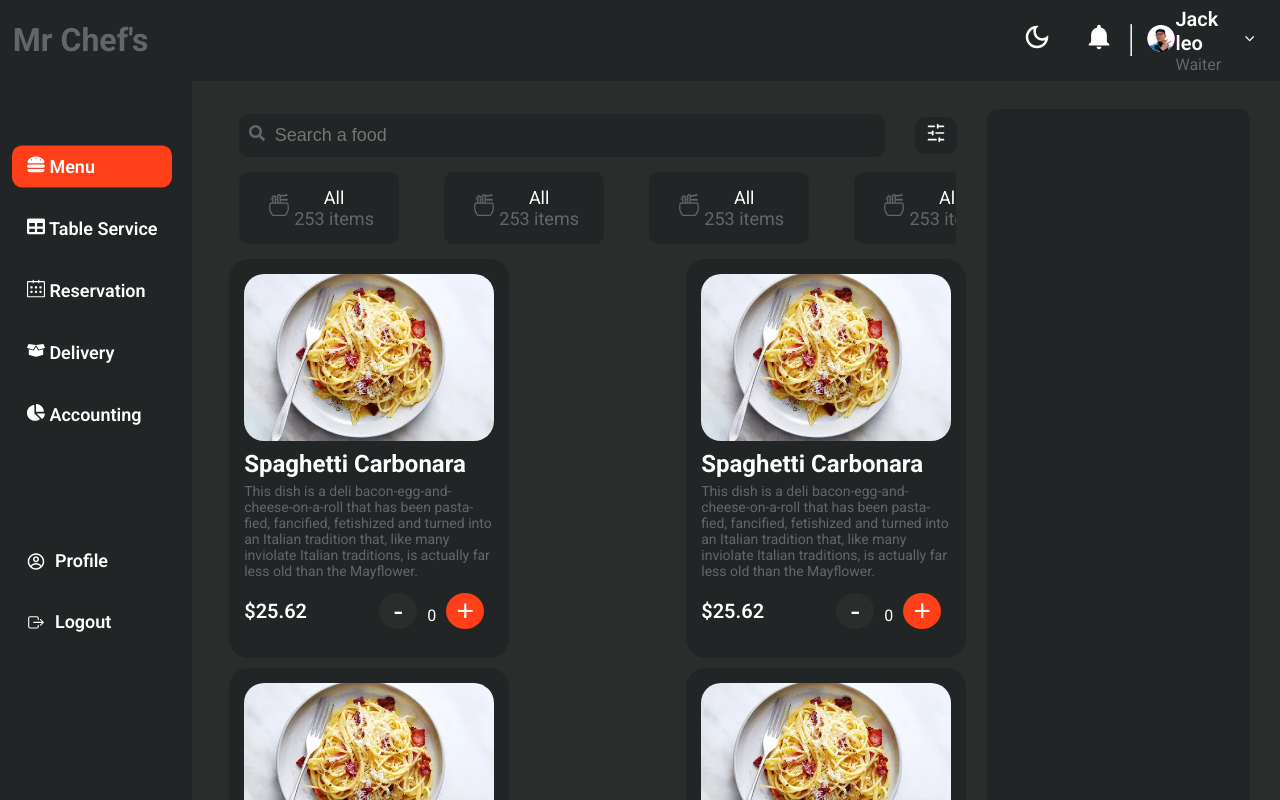
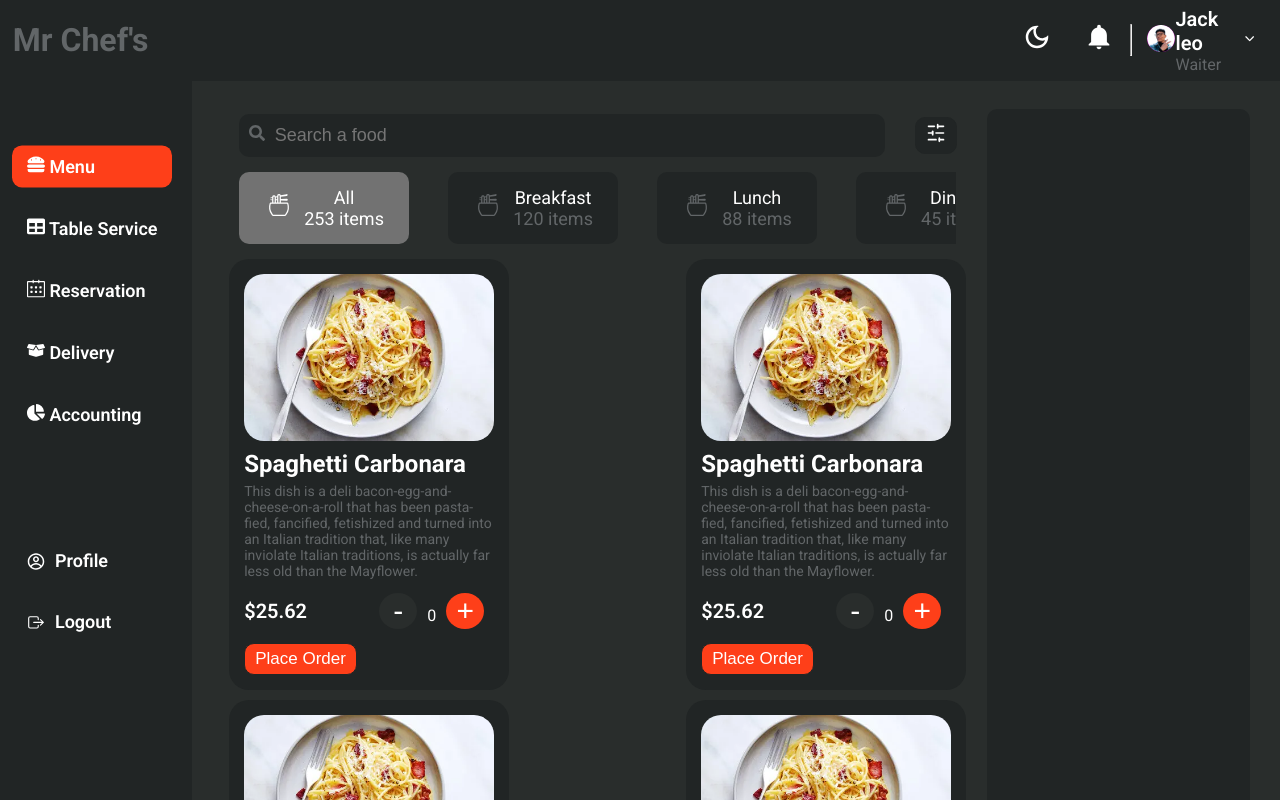
Before and after one commit to SrijeshBista/software, a React (Vite) app: page / in a window 1280 px wide. Shown: the top 800 px of the page. Built offline with nearby package versions, Linux system fonts and the light colour scheme; a web font is replaced by a local one.

Commit message:
srijeshbista12

```diff
--- a/src/component/Menu.jsx
+++ b/src/component/Menu.jsx
@@ -1,12 +1,23 @@
 import React from "react";
 import NavBar from "./navbars/NavBar";
 import SideNav from "./navbars/SideNav";
+import { useState } from "react";
 import { FaSearch } from "react-icons/fa";
 import { LuSlidersHorizontal } from "react-icons/lu";
 import { CiBowlNoodles } from "react-icons/ci";
+import { FaCoffee } from "react-icons/fa";
 import MenuCard from "./MenuCard";
 import pasta from "../assets/spaghetti.png";
 const Menu = (props) => {
+  const [activeCategory, setActiveCategory] = useState("All");
+
+  const categories = [
+    { name: "All", count: 253 },
+    { name: "Breakfast", count: 120 },
+    { name: "Lunch", count: 88 },
+    { name: "Dinner", count: 45 },
+    { name: "Baverage", count: 33 },
+  ];
   return (
     <>
       <section id="menu">
@@ -29,62 +40,65 @@ const Menu = (props) => {
               </div>
               <div className="menu-middle">
                 <div className="card">
-                  <div className="small-card">
-                    <div className="icons">
-                      <CiBowlNoodles />
+                  {categories.map((cat) => (
+                    <div
+                      key={cat.name}
+                      className={`small-card ${
+                        activeCategory === cat.name ? "active" : ""
+                      }`}
+                      onClick={() => setActiveCategory(cat.name)}
+                    >
+                      <div className="icons">
+                        <CiBowlNoodles />
+
+                      </div>
+                      <div className="detail">
+                        <p>{cat.name}</p>
+                        <span>{cat.count} items</span>
+                      </div>
                     </div>
-                    <div className="detail">
-                      <p>All</p>
-                      <span>253 items</span>
-                    </div>
-                  </div>
-                  <div className="small-card">
-                    <div className="icons">
-                      <CiBowlNoodles />
-                    </div>
-                    <div className="detail">
-                      <p>All</p>
-                      <span>253 items</span>
-                    </div>
-                  </div>
-                  <div className="small-card">
-                    <div className="icons">
-                      <CiBowlNoodles />
-                    </div>
-                    <div className="detail">
-                      <p>All</p>
-                      <span>253 items</span>
-                    </div>
-                  </div>
-                  <div className="small-card">
-                    <div className="icons">
-                      <CiBowlNoodles />
-                    </div>
-                    <div className="detail">
-                      <p>All</p>
-                      <span>253 items</span>
-                    </div>
-                  </div>
-                  <div className="small-card">
-                    <div className="icons">
-                      <CiBowlNoodles />
-                    </div>
-                    <div className="detail">
-                      <p>All</p>
-                      <span>253 items</span>
-                    </div>
-                  </div>
+                  ))}
                 </div>
               </div>
 
               <div className="menu-bottom">
                 <div className="cards">
-                  <MenuCard name="Spaghetti Carbonara" price="$25.62" img={pasta} des="This dish is a deli bacon-egg-and-cheese-on-a-roll that has been pasta-fied, fancified, fetishized and turned into an Italian tradition that, like many inviolate Italian traditions, is actually far less old than the Mayflower." />
-                  <MenuCard name="Spaghetti Carbonara" price="$25.62" img={pasta} des="This dish is a deli bacon-egg-and-cheese-on-a-roll that has been pasta-fied, fancified, fetishized and turned into an Italian tradition that, like many inviolate Italian traditions, is actually far less old than the Mayflower." />
-                  <MenuCard name="Spaghetti Carbonara" price="$25.62" img={pasta} des="This dish is a deli bacon-egg-and-cheese-on-a-roll that has been pasta-fied, fancified, fetishized and turned into an Italian tradition that, like many inviolate Italian traditions, is actually far less old than the Mayflower." />
-                  <MenuCard name="Spaghetti Carbonara" price="$25.62" img={pasta} des="This dish is a deli bacon-egg-and-cheese-on-a-roll that has been pasta-fied, fancified, fetishized and turned into an Italian tradition that, like many inviolate Italian traditions, is actually far less old than the Mayflower." />
-                  <MenuCard name="Spaghetti Carbonara" price="$25.62" img={pasta} des="This dish is a deli bacon-egg-and-cheese-on-a-roll that has been pasta-fied, fancified, fetishized and turned into an Italian tradition that, like many inviolate Italian traditions, is actually far less old than the Mayflower." />
-                  <MenuCard name="Spaghetti Carbonara" price="$25.62" img={pasta} des="This dish is a deli bacon-egg-and-cheese-on-a-roll that has been pasta-fied, fancified, fetishized and turned into an Italian tradition that, like many inviolate Italian traditions, is actually far less old than the Mayflower." />
+                  <MenuCard
+                    name="Spaghetti Carbonara"
+                    price="$25.62"
+                    img={pasta}
+                    des="This dish is a deli bacon-egg-and-cheese-on-a-roll that has been pasta-fied, fancified, fetishized and turned into an Italian tradition that, like many inviolate Italian traditions, is actually far less old than the Mayflower."
+                  />
+                  <MenuCard
+                    name="Spaghetti Carbonara"
+                    price="$25.62"
+                    img={pasta}
+                    des="This dish is a deli bacon-egg-and-cheese-on-a-roll that has been pasta-fied, fancified, fetishized and turned into an Italian tradition that, like many inviolate Italian traditions, is actually far less old than the Mayflower."
+                  />
+                  <MenuCard
+                    name="Spaghetti Carbonara"
+                    price="$25.62"
+                    img={pasta}
+                    des="This dish is a deli bacon-egg-and-cheese-on-a-roll that has been pasta-fied, fancified, fetishized and turned into an Italian tradition that, like many inviolate Italian traditions, is actually far less old than the Mayflower."
+                  />
+                  <MenuCard
+                    name="Spaghetti Carbonara"
+                    price="$25.62"
+                    img={pasta}
+                    des="This dish is a deli bacon-egg-and-cheese-on-a-roll that has been pasta-fied, fancified, fetishized and turned into an Italian tradition that, like many inviolate Italian traditions, is actually far less old than the Mayflower."
+                  />
+                  <MenuCard
+                    name="Spaghetti Carbonara"
+                    price="$25.62"
+                    img={pasta}
+                    des="This dish is a deli bacon-egg-and-cheese-on-a-roll that has been pasta-fied, fancified, fetishized and turned into an Italian tradition that, like many inviolate Italian traditions, is actually far less old than the Mayflower."
+                  />
+                  <MenuCard
+                    name="Spaghetti Carbonara"
+                    price="$25.62"
+                    img={pasta}
+                    des="This dish is a deli bacon-egg-and-cheese-on-a-roll that has been pasta-fied, fancified, fetishized and turned into an Italian tradition that, like many inviolate Italian traditions, is actually far less old than the Mayflower."
+                  />
                 </div>
               </div>
             </div>
--- a/src/component/MenuCard.jsx
+++ b/src/component/MenuCard.jsx
@@ -38,6 +38,9 @@ const MenuCard = ({ name, img, price, des }) => {
               <button onClick={increaseCount} className="increase">+</button>
             </div>
           </div>
+            <div className="send">
+              <button>Place Order</button>
+            </div>
         </div>
       </div>
     </>
--- a/src/scss/Menu.scss
+++ b/src/scss/Menu.scss
@@ -66,6 +66,7 @@
             justify-content: space-between;
             align-items: center;
             // border: 1px solid black;
+            gap: 10px;
             background-color: $secondary-color;
             padding: 15px 25px;
             border-radius: 10px;
@@ -77,6 +78,11 @@
               transition: 400ms ease-in-out;
               color: #fff;
             }
+             &.active {
+                background-color: rgba(122, 122, 122, 0.903) ;
+                color: #fff;
+
+              }
 
             .icons {
               font-size: 30px;
@@ -185,5 +191,21 @@
         background-color: $active-color;
       }
     }
+    .send{
+      button{
+        border: 1px solid $secondary-color;
+        background-color: $active-color;
+        padding: 5px 10px;
+        border-radius:10px;
+        cursor: pointer;
+        color: #fff;
+        font-size: 17px;
+        &:hover{
+          transition: 500ms ease-in-out;
+          background-color: transparent;
+          border: 1px solid $active-color;
+        }
+      }
+    }
   }
 }
```
